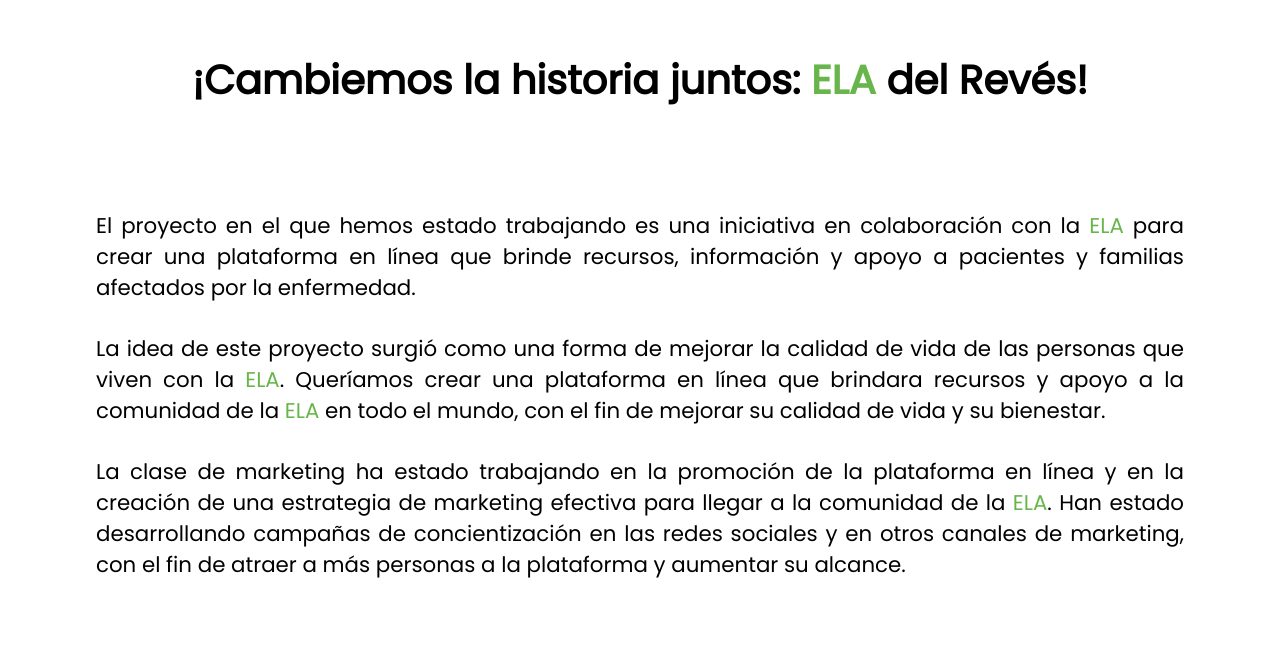
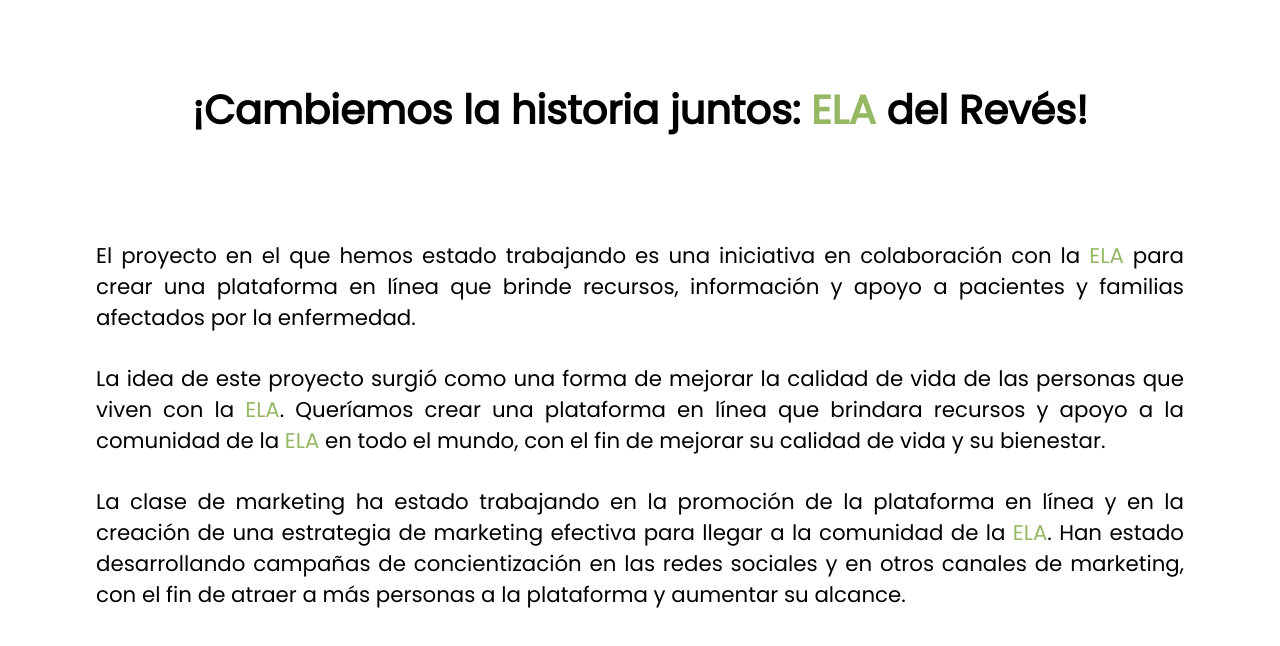
Before and after one commit to eladelreves/elaDelReves_webapp, a React (Vite) app: page / in a window 1280 px wide. Shown: the part 1920-2566 px from the top of the page. Built offline with nearby package versions, Linux system fonts and the light colour scheme.

Commit message:
Pull Mario, PuLL

```diff
--- a/src/App.css
+++ b/src/App.css
@@ -4,7 +4,7 @@
 }
 
 :root {
-    --elaGreen: #68B54C;
+    --elaGreen: #95b863;
 }
 
 * {
--- a/src/components/landing/landing.css
+++ b/src/components/landing/landing.css
@@ -23,12 +23,14 @@
 }
 
 #stickyContainer h2{
+    width: 100%;
     position: sticky;
+    margin: auto;
     top: 700px;
 }
 
 #mainContainer > h1 {
-    margin-top: 20px;
+    margin-top:50px;
     font-size: 30pt;
     padding-bottom: 20px;
 }
```
